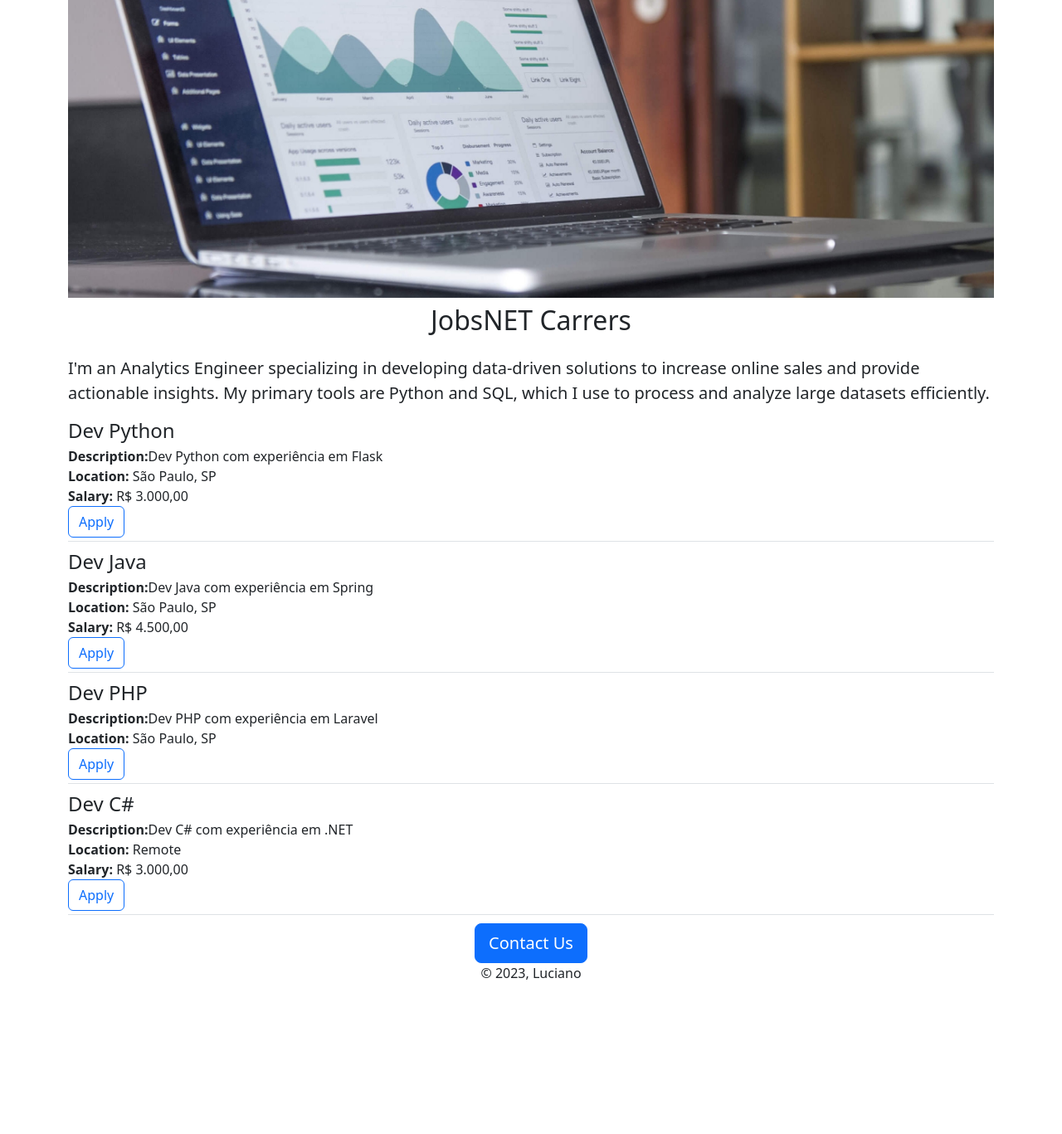
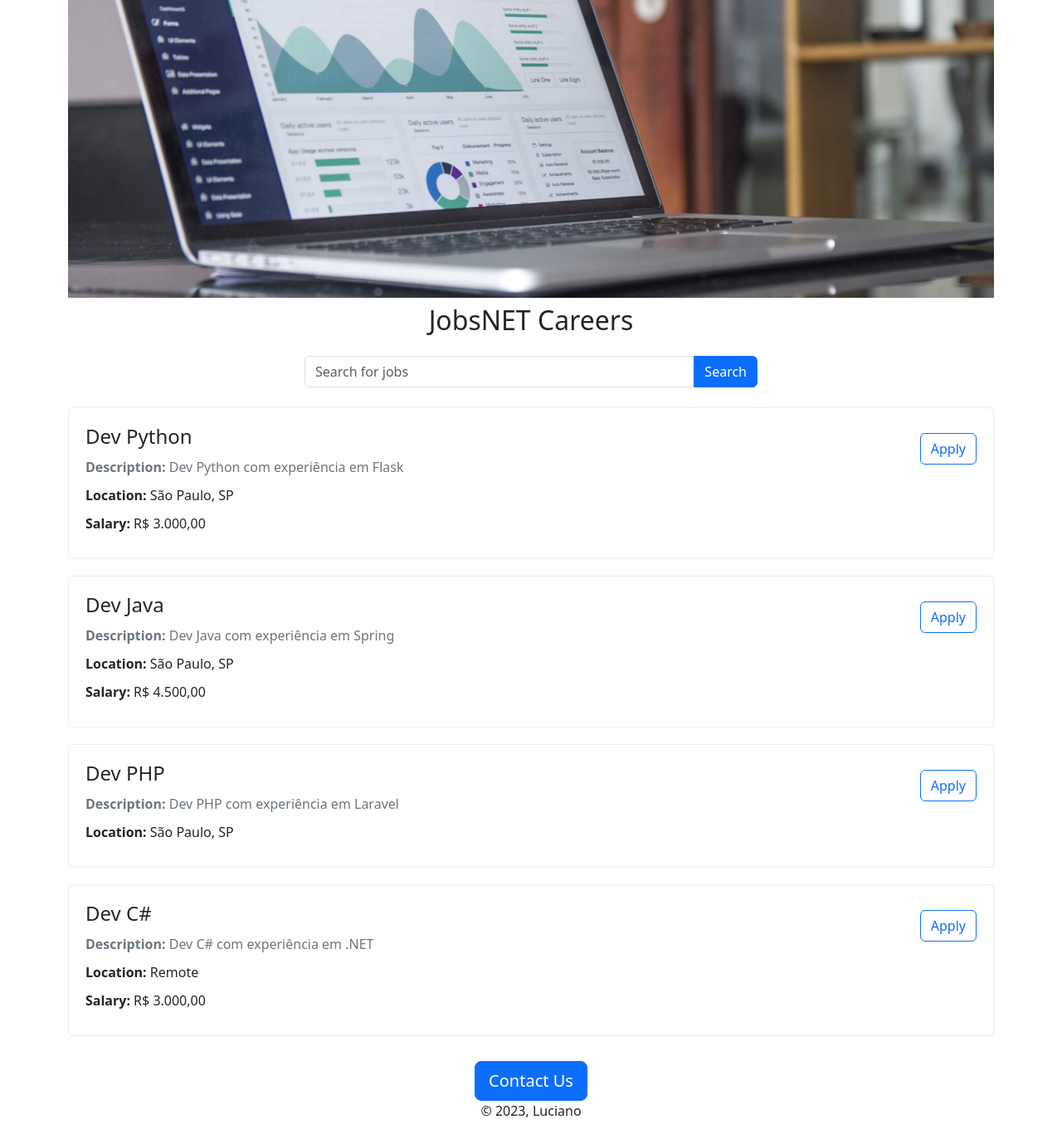
Before and after one commit to lvgalvao/Database-Driven-Website, a Flask app: page / in a window 1280 px wide. Shown: the part 81-1448 px from the top of the page at 83% size. Before the commit the page ends 1262 px from the top, so only its background shows below. Run offline with Flask 3, Linux system fonts and the light colour scheme.

Commit message:
add contact.html

```diff
--- a/app/routes.py
+++ b/app/routes.py
@@ -1,5 +1,5 @@
 from app import app
-from flask import render_template
+from flask import render_template, jsonify
 
 JOBS = [
     {
@@ -36,3 +36,14 @@ def home():
     return render_template('home.html',
                            jobs=JOBS,
                            company_name='JobsNET')
+
+@app.route('/api/jobs')
+def list_jobs():
+    return jsonify(JOBS)
+
+@app.route('/contact')
+def contact():
+    return render_template('contact.html')
+
+if __name__ == '__main__':
+    app.run()
--- a/app/templates/home.html
+++ b/app/templates/home.html
@@ -2,7 +2,7 @@
 <html>
 
 <head>
-    <title>About me</title>
+    <title>Job Search</title>
     <link href="https://cdn.jsdelivr.net/npm/bootstrap@5.3.0/dist/css/bootstrap.min.css" rel="stylesheet"
         integrity="sha384-9ndCyUaIbzAi2FUVXJi0CjmCapSmO7SnpJef0486qhLnuZ2cdeRhO02iuK6FUUVM" crossorigin="anonymous">
     <style>
@@ -20,6 +20,39 @@
             border-radius: 50%;
             object-fit: cover;
         }
+
+        .job-container {
+            margin-bottom: 20px;
+            padding: 20px;
+            border: 1px solid #e9ecef;
+            border-radius: 5px;
+        }
+
+        .job-title {
+            font-size: 24px;
+            margin-bottom: 10px;
+        }
+
+        .job-description {
+            color: #6c757d;
+            margin-bottom: 10px;
+        }
+
+        .job-location {
+            margin-bottom: 10px;
+        }
+
+        .job-salary {
+            margin-bottom: 10px;
+        }
+
+        .apply-button {
+            margin-top: 10px;
+        }
+
+        .contact-info {
+            margin-top: 30px;
+        }
     </style>
 </head>
 
@@ -28,25 +61,52 @@
         <h1 class="text-center mt-2 mb-4">Luciano Filho</h1>
         <img class="img-fluid" id="banner" src="{{ url_for('static', filename='banner.jpg') }}"
             alt="Responsive image" />
-        <h2 class="text-center mt-2 mb-4">{{company_name}} Carrers</h2>
-        <p class="lead">
-            I'm an Analytics Engineer specializing in developing data-driven solutions to increase online sales and
-            provide
-            actionable insights. My primary tools are Python and SQL, which I use to process and analyze large datasets
-            efficiently.
-        </p>
-        <div>
-            {% for job in jobs%}
+        <h2 class="text-center mt-2 mb-4">{{ company_name }} Careers</h2>
+        <div class="row">
+            <div class="col-md-6 offset-md-3">
+                <form class="mb-4">
+                    <div class="input-group">
+                        <input type="text" class="form-control" id="searchInput" placeholder="Search for jobs">
+                        <button type="submit" class="btn btn-primary">Search</button>
+                    </div>
+                </form>
+            </div>
+        </div>
+        <div id="jobListings">
+            {% for job in jobs %}
             {% include 'jobitem.html' %}
             {% endfor %}
         </div>
-        <div class="text-center">
-            <button class="btn btn-primary btn-lg">
-                Contact Us
-            </button>
+        <div class="text-center contact-info">
+            <button class="btn btn-primary btn-lg" onclick="location.href='/contact'">Contact Us</button>
             <p class="contact">© 2023, Luciano</p>
         </div>
     </div>
+
+    <script>
+        const searchInput = document.getElementById('searchInput');
+        const jobListings = document.getElementById('jobListings').children;
+
+        searchInput.addEventListener('input', function () {
+            const searchQuery = this.value.toLowerCase();
+
+            for (let i = 0; i < jobListings.length; i++) {
+                const jobTitle = jobListings[i].querySelector('.job-title').textContent.toLowerCase();
+                const jobDescription = jobListings[i].querySelector('.job-description').textContent.toLowerCase();
+                const jobLocation = jobListings[i].querySelector('.job-location').textContent.toLowerCase();
+
+                if (
+                    jobTitle.includes(searchQuery) ||
+                    jobDescription.includes(searchQuery) ||
+                    jobLocation.includes(searchQuery)
+                ) {
+                    jobListings[i].style.display = 'block';
+                } else {
+                    jobListings[i].style.display = 'none';
+                }
+            }
+        });
+    </script>
 </body>
 
 </html>
--- a/app/templates/jobitem.html
+++ b/app/templates/jobitem.html
@@ -1,9 +1,15 @@
-<div class="border-bottom" style="margin-bottom: 10px; padding-bottom: 4px;">
-    <h4 style="margin-bottom: 4px;">{{job['title']}}</h4>
-    <div><b>Description:</b>{{job['description']}}</div>
-    <div><b>Location: </b>{{job['location']}}</div>
-    {% if 'salary'in job %}
-    <div><b>Salary: </b>{{job['salary']}}</div>
-    {% endif %}
-    <button type="button" class="btn btn-outline-primary">Apply</button>
+<div class="job-container">
+    <div class="row">
+        <div class="col-md-8">
+            <h4 class="job-title">{{ job['title'] }}</h4>
+            <div class="job-description"><b>Description:</b> {{ job['description'] }}</div>
+            <div class="job-location"><b>Location:</b> {{ job['location'] }}</div>
+            {% if 'salary' in job %}
+            <div class="job-salary"><b>Salary:</b> {{ job['salary'] }}</div>
+            {% endif %}
+        </div>
+        <div class="col-md-4 text-md-end">
+            <button type="button" class="btn btn-outline-primary apply-button">Apply</button>
+        </div>
+    </div>
 </div>
```
Also changed, not shown: app/templates/contact.html (added, +41 -0 lines).
